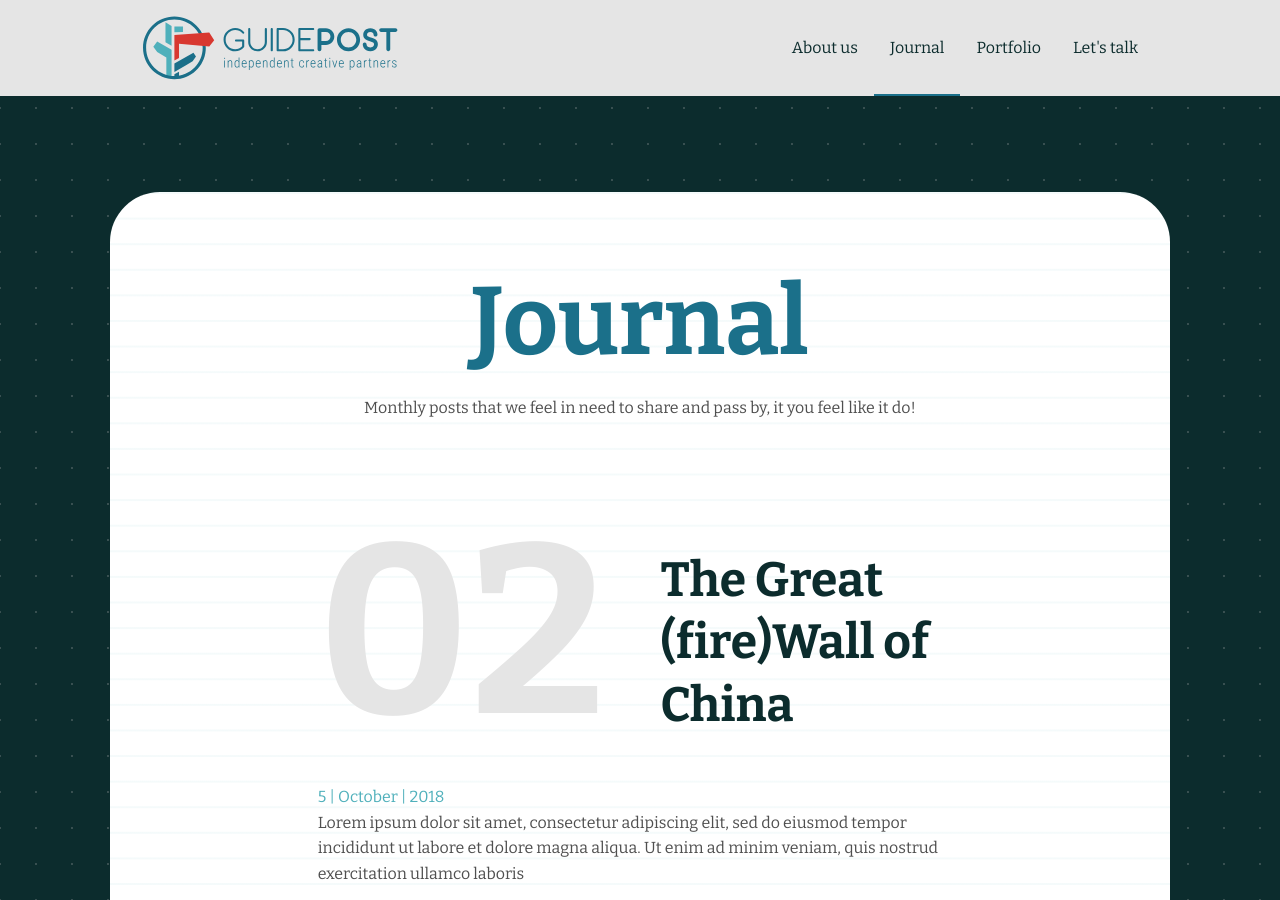
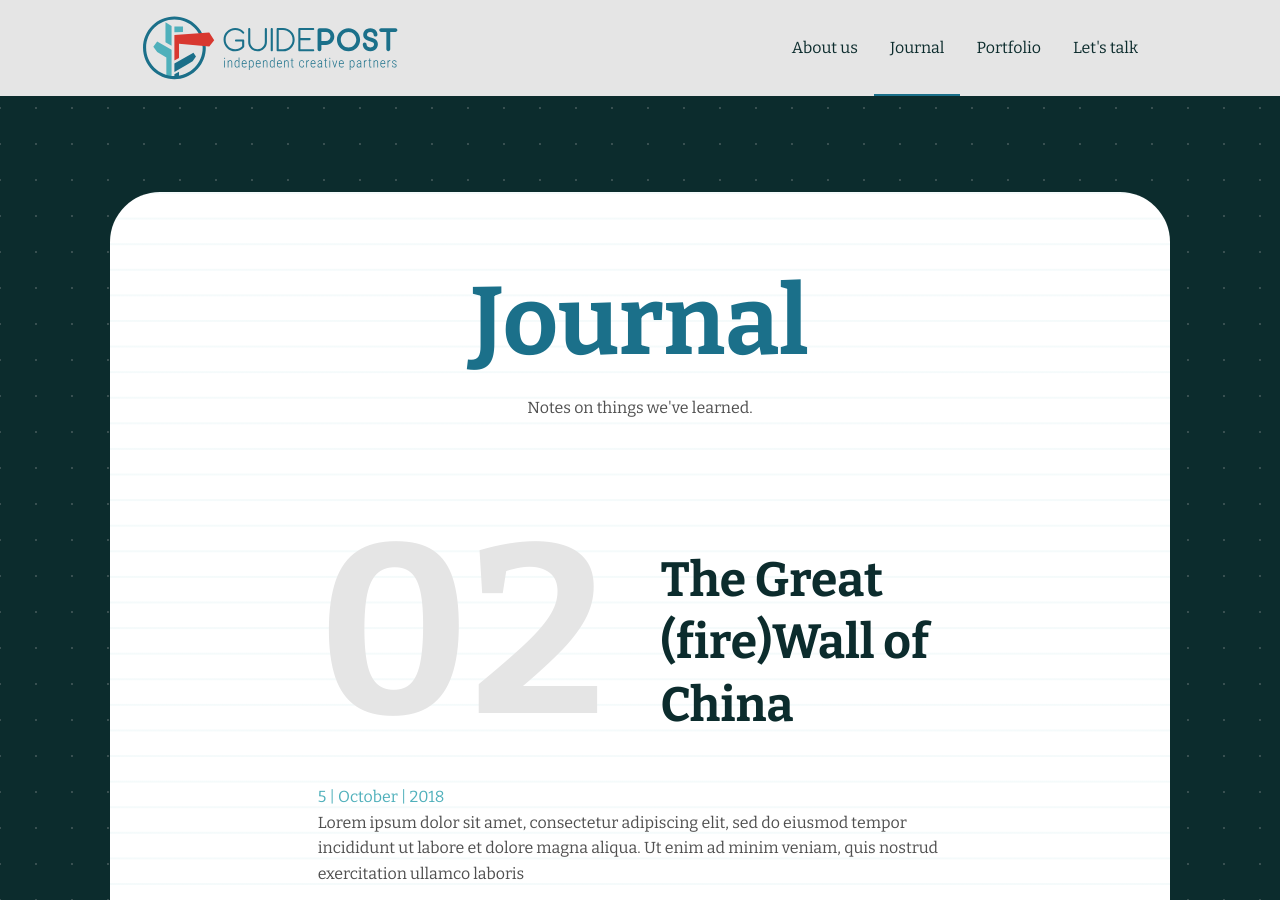
Before and after one commit to GuidePostCreative/guidepost.design, a Jekyll site: the page built from journal.html, in a window 1280 px wide and 900 px high. Built offline with Jekyll 4.4.1, drawn with Linux system fonts in a browser that asks for light colours.

Commit message:
Fix journal tagline

```diff
--- a/journal.html
+++ b/journal.html
@@ -1,7 +1,7 @@
 ---
 layout: content
 title: Journal | GuidePost
-description: This is a place where we write about people, things and ideas we find interesting.
+description: Notes on things we've learned.
 active_menu: journal
 body_class: journal-body
 ---
@@ -10,7 +10,7 @@ body_class: journal-body
   <div class="col-8">
     <div class="journal-header">
         <h1 class="title">Journal</h1>
-        <p class="slogan">Monthly posts that we feel in need to share and pass by, it you feel like it do!</p>
+        <p class="slogan">Notes on things we've learned.</p>
     </div>
   </div>
 </div>
```
Also changed, not shown: 1 other file.
